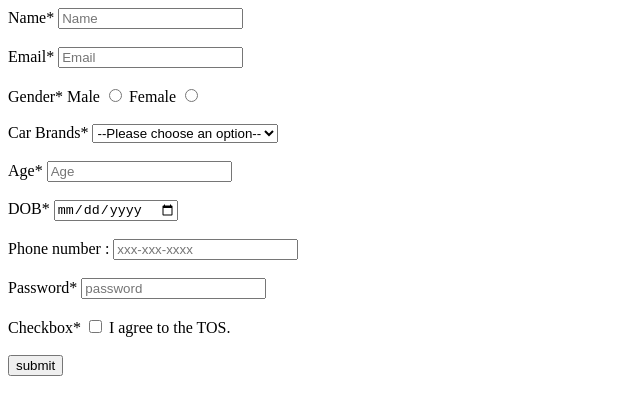
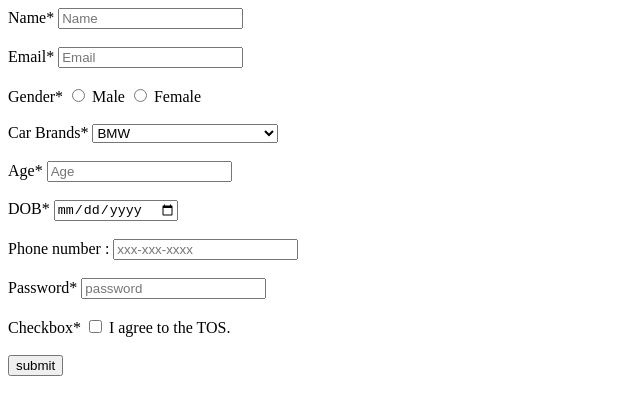
Before and after one commit to acciojob/signup-form-car-rajudutta056, a website: page main.html in a window 1280 px wide. Shown: the whole page, without its empty margins (0-640 px from the left). Drawn offline with Linux system fonts and the light colour scheme.

Commit message:
created a submission

```diff
--- a/main.html
+++ b/main.html
@@ -23,22 +23,23 @@
         <br>
         <div>
 <!--             <label for="gender"> </label> -->
-
-		 Gender*<label for="gender_m"> Male </label>
+		 <label for="gender">Gender* </label>
             <input type="radio"  required  name="Gender"id="gender_m">
-            <label for="gender_f">Female </label>
-			<input type="radio"  required  name="Gender"id="gender_f">
+            <label for="gender_m">Male </label>
+            <input type="radio"  required  name="Gender"id="gender_f">
+              <label for="gender_f">Female </label>
 
         </div>
         <br>
         <div>
             <label for ="cars">Car Brands* </label>
               <select for="Cars" required id="cars">
-              <option >--Please choose an option--</option>
-			 <option value="bmw" >BMW</option>
+              <option  disabled value="">--Please choose an option--</option>
+              <option value="bmw" >BMW</option>
               <option value="audi">Audi</option>
               <option  value="mercedez">Mercedez</option>
             </select>
+
         </div>
          <br>
          <div>
```
